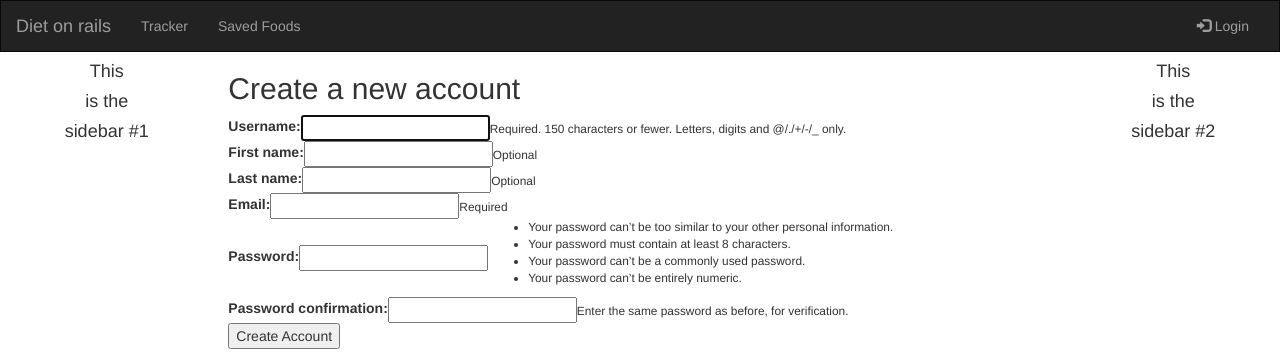
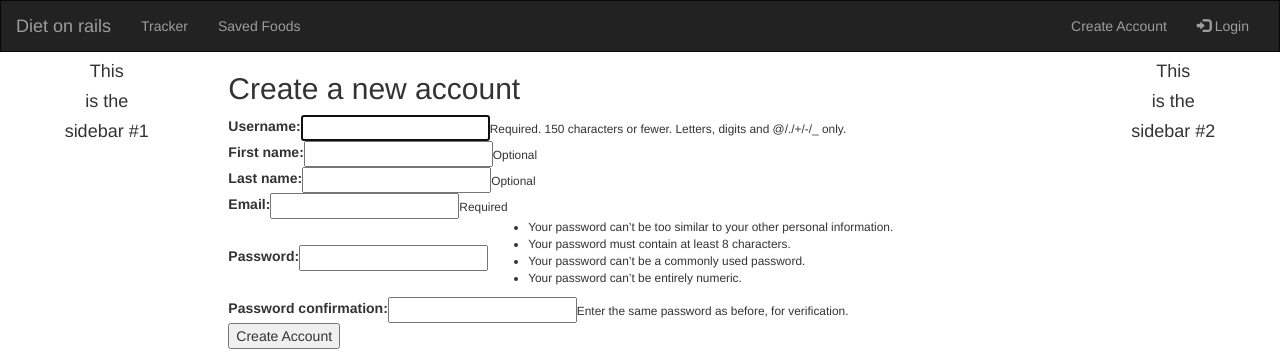
Before and after one commit to Elijah-Piper/Diet-on-Rails, a Django app: page /createuser/ in a window 1280 px wide. Shown: the top 353 px of the page. Run offline with Django 3.2, Linux system fonts and the light colour scheme; some libraries are stand-ins or nearby versions.

Commit message:
Added create user link

```diff
--- a/DietOnRails/tracker/templates/base.html
+++ b/DietOnRails/tracker/templates/base.html
@@ -57,7 +57,12 @@
 			  	{% if user.is_authenticated %}
 			    	<li><a href="{% url 'logout' %}"><span class="glyphicon glyphicon-log-out"></span> Logout</a></li>
 			    {% else %}
-		    		<li><a href="{% url 'login' %}"><span class="glyphicon glyphicon-log-in"></span> Login</a></li>
+			    	<li>
+		    			<a href="{% url 'create-user' %}">Create Account</a>
+		    		</li>
+		    		<li>
+		    			<a href="{% url 'login' %}"><span class="glyphicon glyphicon-log-in"></span> Login</a>
+		    		</li>
 		    	{% endif %}
 			</ul>
 		</div>
```
